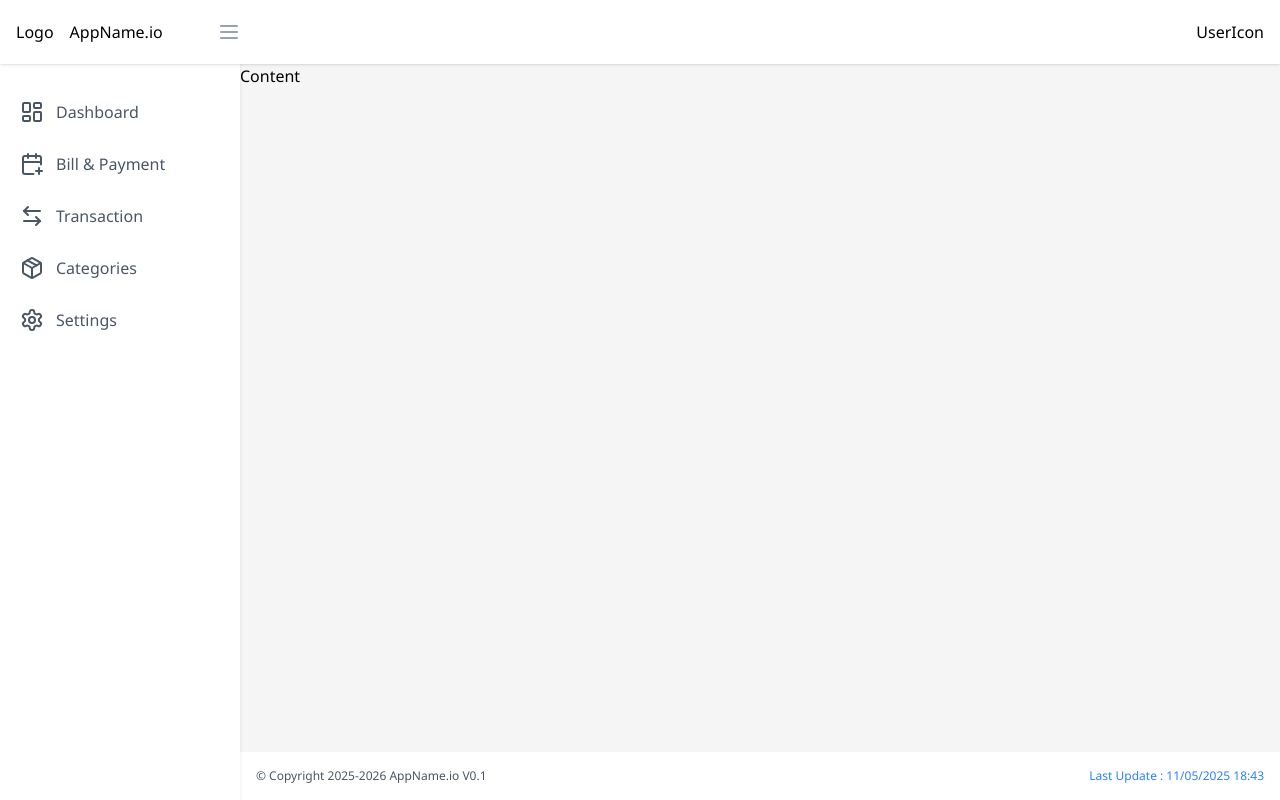
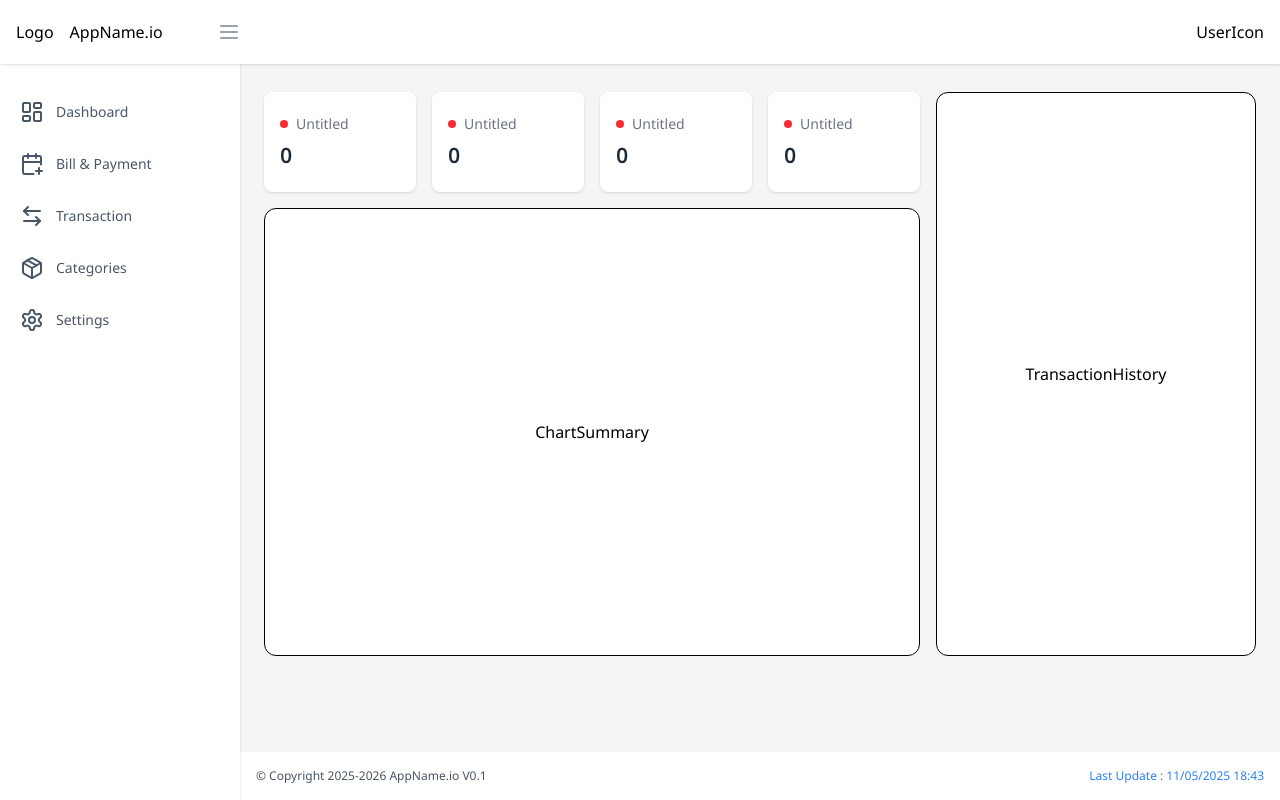
Before and after one commit to sander34556/dashboard-admin, a React (Vite) app: page / in a window 1280 px wide. Built offline with nearby package versions, Linux system fonts and the light colour scheme.

Commit message:
Add dashboard grid layout

```diff
--- /dev/null
+++ b/src/components/dashboard/CardSummary.jsx
@@ -0,0 +1,40 @@
+
+
+const allowedColors = {
+    red: "bg-red-500",
+    green: "bg-green-500",
+    blue: "bg-blue-500",
+    yellow: "bg-yellow-500"
+};
+
+const CardSummary = ({
+    title = 'Untitled',
+    amount = 0,
+    color = 'red',
+    icon = null
+}) => {
+    const dotColor = allowedColors[color] || allowedColors.red;
+
+    return (
+        <div className="relative bg-white rounded-lg shadow-sm p-4 flex justify-between items-center overflow-hidden">
+            {/* left */}
+            <div className="z-10">
+                <div className="flex items-center space-x-2 text-sm text-gray-500">
+                    <span className={`h-2 w-2 rounded-full ${dotColor}`}></span>
+                    <span>{title}</span>
+                </div>
+                <div className="text-xl font-semibold text-gray-800 mt-2">
+                    {amount}
+                </div>
+            </div>
+
+            {/* icon */}
+            {icon && (
+                <div className="absolute right-2 bottom-2 text-gray-300 opacity-20 text-6xl z-0">
+                    {icon}
+                </div>
+            )}
+        </div>
+    )
+}
+export default CardSummary
--- /dev/null
+++ b/src/components/dashboard/ChartSummary.jsx
@@ -0,0 +1,9 @@
+
+
+
+const ChartSummary = () => {
+  return (
+    <div>ChartSummary</div>
+  )
+}
+export default ChartSummary
--- /dev/null
+++ b/src/components/dashboard/TransactionHistory.jsx
@@ -0,0 +1,9 @@
+
+
+
+const TransactionHistory = () => {
+  return (
+    <div>TransactionHistory</div>
+  )
+}
+export default TransactionHistory
--- a/src/components/sidebar/Sidebar.jsx
+++ b/src/components/sidebar/Sidebar.jsx
@@ -16,7 +16,7 @@ const Sidebar = ({ sidebarToggle, miniSidebar, setMiniSidebar }) => {
 
     return (
         <aside className={`fixed w-60 hover:sm:w-60 ${miniSidebar ? 'sm:w-16' : 'sm:w-60'} ${sidebarToggle ? 'left-0' : '-left-60'} sm:left-0 pt-16 z-10 shadow transition-all`}>
-            <div className="min-h-screen bg-white py-4 px-3 group text-gray-600">
+            <div className="min-h-screen bg-white py-4 px-3 group text-gray-600 text-sm">
                 <ul className="">
                     {
                         itemList.map((item, index) =>
--- a/src/layouts/Layout.jsx
+++ b/src/layouts/Layout.jsx
@@ -3,6 +3,7 @@ import { useState } from "react"
 import Footer from "../components/footer/Footer"
 import Navbar from "../components/navbar/Navbar"
 import Sidebar from "../components/sidebar/Sidebar"
+import Dashboard from "../pages/Dashboard"
 
 
 
@@ -15,13 +16,11 @@ const Layout = () => {
     return (
         <main>
             <Navbar setSidebarToggle={setSidebarToggle} setMiniSidebar={setMiniSidebar} miniSidebar={miniSidebar} />
-            <Sidebar sidebarToggle={sidebarToggle} miniSidebar={miniSidebar} setMiniSidebar={setMiniSidebar} />
+            <Sidebar sidebarToggle={sidebarToggle} setMiniSidebar={setMiniSidebar} miniSidebar={miniSidebar} />
 
             <div className={`flex flex-col min-h-screen pt-16 ${miniSidebar ? 'sm:ml-16' : 'sm:ml-60'} `}>
-                <div className="container flex-1 ">
-                    <div className="">
-                        Content
-                    </div>
+                <div className="container flex-1 px-6 py-6 ">
+                    <Dashboard />
                 </div>
                 <Footer />
             </div>
--- /dev/null
+++ b/src/pages/Dashboard.jsx
@@ -0,0 +1,27 @@
+import CardSummary from "../components/dashboard/CardSummary"
+import ChartSummary from "../components/dashboard/ChartSummary"
+import TransactionHistory from "../components/dashboard/TransactionHistory"
+
+
+
+const Dashboard = () => {
+    const boxStyl = 'bg-white border rounded-xl p-2 flex items-center justify-center'
+
+
+    return (
+        <div className="grid md:grid-cols lg:grid-cols-6 auto-rows-[100px] gap-4 my-1">
+            <CardSummary />
+            <CardSummary />
+            <CardSummary />
+            <CardSummary />
+            <div className={`${boxStyl} lg:row-span-5 lg:col-span-2`}>
+                <TransactionHistory />
+            </div>
+            <div className={`${boxStyl} lg:row-span-4 lg:col-span-4`}>
+                <ChartSummary />
+            </div>
+        </div>
+
+    )
+}
+export default Dashboard
```
